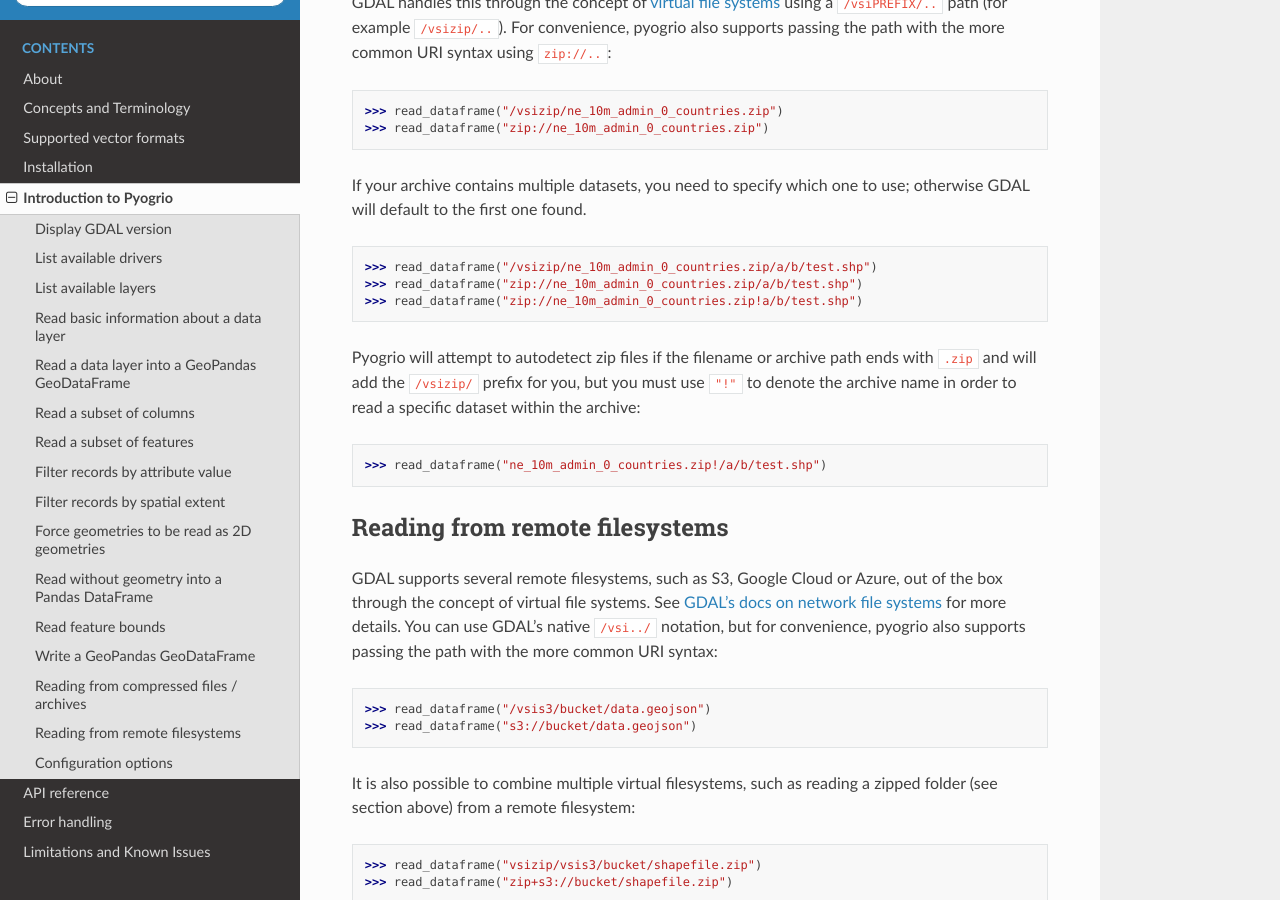
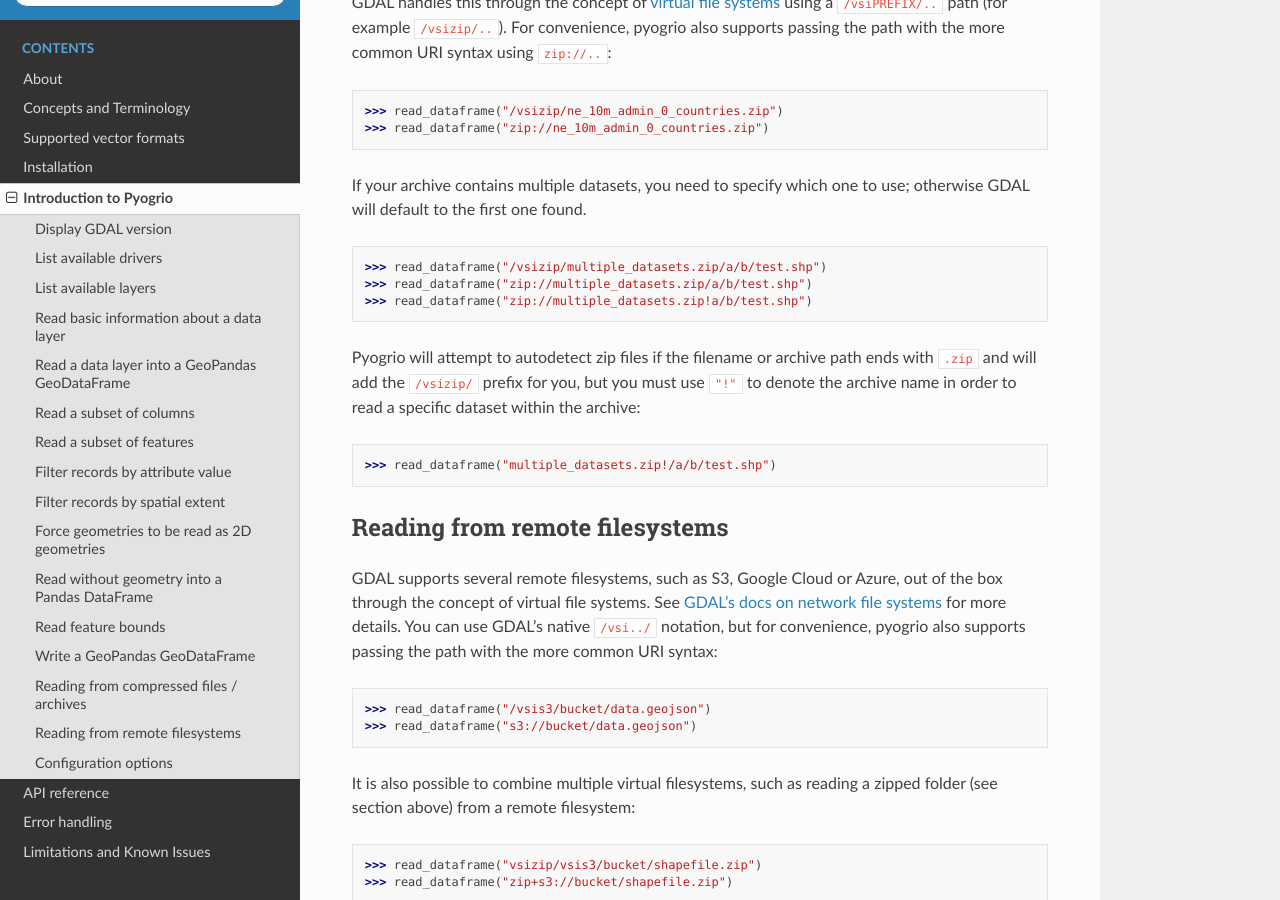
Before and after one commit to geopandas/pyogrio, a Sphinx documentation site: the page built from docs/source/introduction.md, in a window 1280 px wide and 900 px high, scrolled down 5472 px. Built offline with Sphinx 7.4.7 and the Read the Docs theme 2.0.0, drawn with Linux system fonts in a browser that asks for light colours.

Commit message:
Try to fix parsing of zip paths on Windows, cleanup tests / docs

````diff
--- a/docs/source/introduction.md
+++ b/docs/source/introduction.md
@@ -283,9 +283,9 @@
 otherwise GDAL will default to the first one found.
 
 ```python
->>> read_dataframe("/vsizip/ne_10m_admin_0_countries.zip/a/b/test.shp")
->>> read_dataframe("zip://ne_10m_admin_0_countries.zip/a/b/test.shp")
->>> read_dataframe("zip://ne_10m_admin_0_countries.zip!a/b/test.shp")
+>>> read_dataframe("/vsizip/multiple_datasets.zip/a/b/test.shp")
+>>> read_dataframe("zip://multiple_datasets.zip/a/b/test.shp")
+>>> read_dataframe("zip://multiple_datasets.zip!a/b/test.shp")
 ```
 
 Pyogrio will attempt to autodetect zip files if the filename or archive path
@@ -294,7 +294,7 @@
 archive:
 
 ```python
->>> read_dataframe("ne_10m_admin_0_countries.zip!/a/b/test.shp")
+>>> read_dataframe("multiple_datasets.zip!/a/b/test.shp")
 ```
 
 ## Reading from remote filesystems
````
Also changed, not shown: 2 other files.
